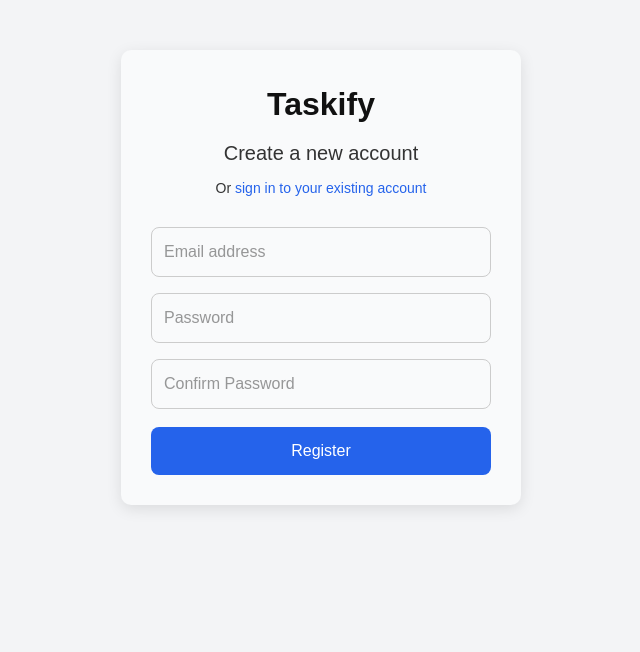
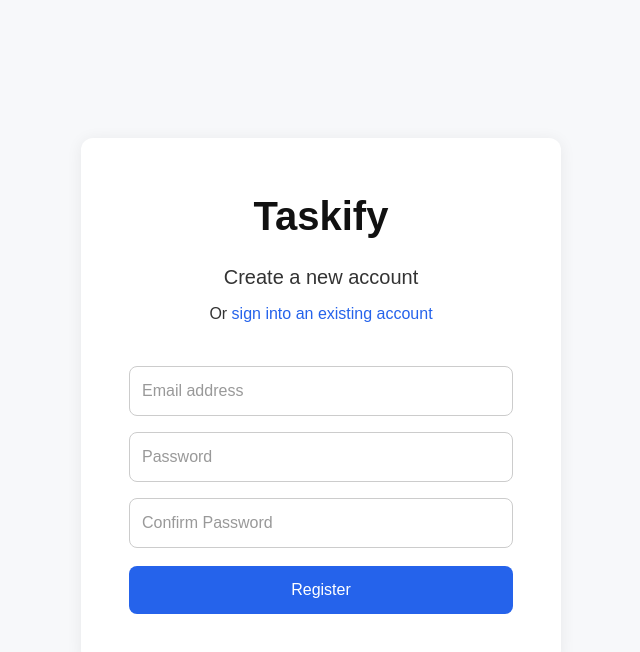
Before and after one commit to rajeev-sr/Taskify-Group1, a React (Vite) app in the folder frontend/: page / in a window 1280 px wide. Both pictures are taken after a click on the link "register for a new account". Shown: the top 652 px of the page, without its empty margins (319-959 px from the left). Built offline with nearby package versions, Linux system fonts and the light colour scheme.

Commit message:
Minor css changes to signup page

```diff
--- a/frontend/src/components/Signup.css
+++ b/frontend/src/components/Signup.css
@@ -1,18 +1,41 @@
+.signup-screen {
+  min-height: 100vh;
+  display: flex;
+  align-items: center;
+  justify-content: center;
+  background: #f7f8fa;
+}
+
 .signup-container {
-  max-width: 400px;
   margin: 50px auto;
-  padding: 30px;
-  background-color: #f9fafb;
-  border-radius: 10px;
-  box-shadow: 0 4px 15px rgba(0, 0, 0, 0.1);
   text-align: center;
   font-family: Arial, sans-serif;
+
+  background: #fff;
+  padding: 3rem;
+  border-radius: 12px;
+  box-shadow: 0 2px 16px rgba(0,0,0,0.07);
+  max-width: 480px;
+  width: 100%;
 }
 
-.title {
-  font-size: 32px;
-  font-weight: bold;
-  margin-bottom: 10px;
+.signup-title {
+  text-align: center;
+  font-weight: 700;
+  font-size: 2.5rem;
+  margin-bottom: 0;
+}
+
+.signup-subtitle {
+  text-align: center;
+  font-weight: 500;
+  font-size: 50px;
+  margin: 1rem 0 0.5rem;
+}
+
+.signup-register {
+  text-align: center;
+  margin-bottom: 2rem;
 }
 
 .signup-container h2 {
--- a/frontend/src/components/signup.jsx
+++ b/frontend/src/components/signup.jsx
@@ -47,12 +47,13 @@
   };
 
   return (
+    <div className="signup-screen">
       <div className="signup-container">
-      <h1 className="title">Taskify</h1>
-      <h2>Create a new account</h2>
-      <p>
-        Or <a href="#" onClick={handleLogin}>sign in to your existing account</a>
-      </p>
+        <h1 className="signup-title">Taskify</h1>
+        <h2 className="signup-subtitle">Create a new account</h2>
+        <div className="signup-register">
+          Or <a href='#' onClick={handleLogin}>sign into an existing account</a>
+        </div>
 
         {/* <input
           type="text"
@@ -81,8 +82,9 @@
           value={confirmPassword}
           onChange={(e) => setConfirmPassword(e.target.value)}
         />
-      <div>{message}</div>
+        <div >{message}</div>
         <button onClick={handleSignup}>Register</button>
+      </div>
     </div>
   );
 };
```
Lines whose indentation alone changed are shown as unchanged.
